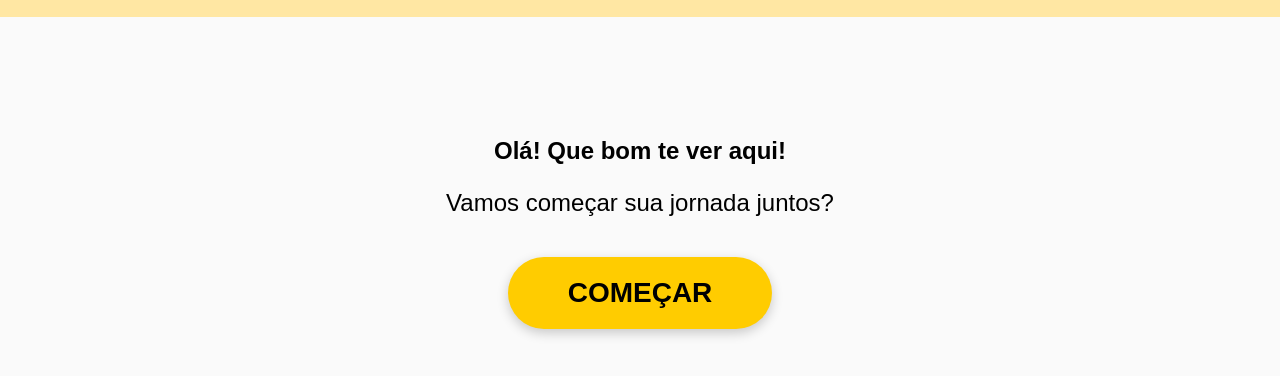
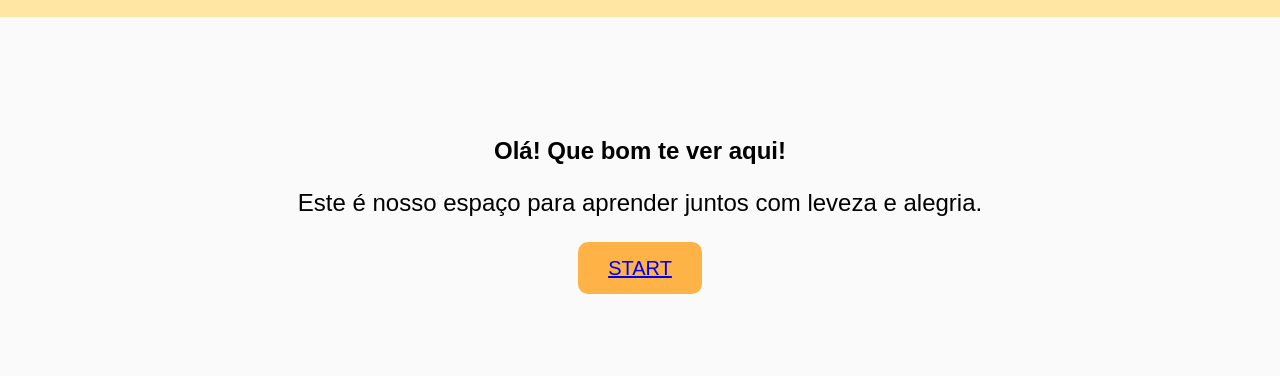
Before and after one commit to profdenisesoares/profdenisesoares.github.io, a plain HTML site: page index.html in a window 1280 px wide. Shown: the part 78-454 px from the top of the page. Drawn offline with Linux system fonts and the light colour scheme.

Commit message:
Update index.html

```diff
--- a/index.html
+++ b/index.html
@@ -17,10 +17,10 @@
     <main>
         <section class="hero">
             <h2>Olá! Que bom te ver aqui!</h2>
-            <p>Vamos começar sua jornada juntos?</p>
+            <p>Este é nosso espaço para aprender juntos com leveza e alegria.</p>
 
-            <a href="#conteudo" class="start-button">
-                COMEÇAR
+            <a href="#conteudo" class="start-btn">
+                START
             </a>
         </section>
     </main>
```
